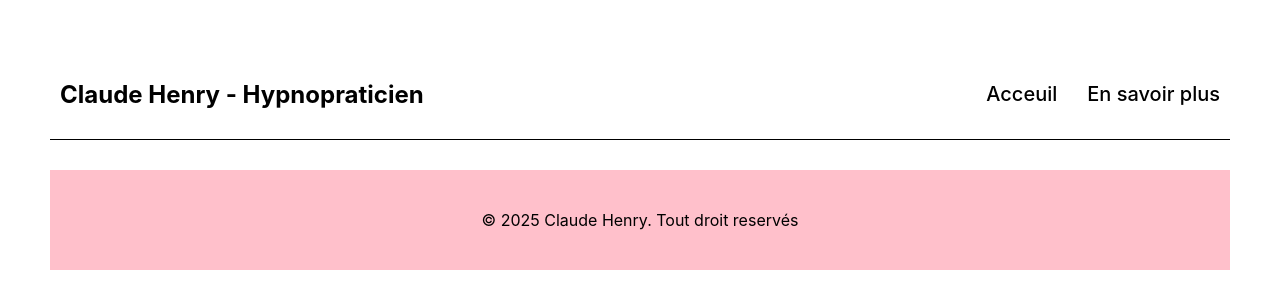
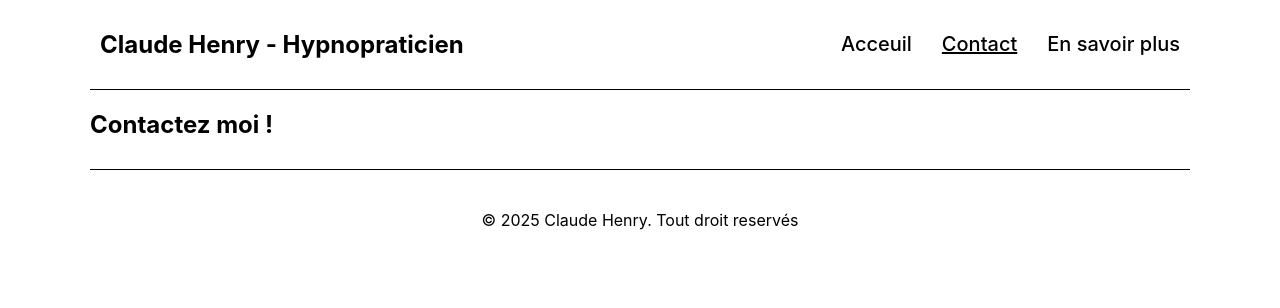
Before and after one commit to Wesleydu29/Claude_Henry, a React (Create React App) app: page /Contact in a window 1280 px wide. Shown: the top 308 px of the page. Built offline with nearby package versions, Linux system fonts and the light colour scheme.

Commit message:
nouvelle mise à jour du site, création d'une page contact

```diff
--- a/src/App.js
+++ b/src/App.js
@@ -1,6 +1,7 @@
 
 import { BrowserRouter as Router, Routes, Route } from "react-router-dom";
 import Home from "./pages/Home";
+import Contact from "./pages/Contact";
 import LearnMore from "./pages/LearnMore";
 import Footer from "./components/Footer";
 import Header from "./components/Header";
@@ -11,6 +12,7 @@ function App() {
       <main>
         <Routes>
           <Route path='/' element={<Home/>}/>
+          <Route path='/Contact' element={<Contact/>}/>
           <Route path='/LearnMore' element={<LearnMore/>}/>
         </Routes>
       </main>
--- a/src/components/Gallery.js
+++ b/src/components/Gallery.js
@@ -10,7 +10,7 @@ function Gallery() {
     return(
         <div className="gallery-container">
             <div className="gallery-title">
-                <h2>Qu'est-ce que l'hypnose</h2>
+                <h2>Qu'est-ce que l'hypnose ?</h2>
                 <p> Découvrez sur quoi l'hypnose peut vous aider</p>
             </div>
             <div className="gallery">
--- a/src/components/Header.js
+++ b/src/components/Header.js
@@ -9,6 +9,7 @@ function Header() {
             <h1>Claude Henry - Hypnopraticien</h1>
             <div className="navbar-link">
                 <NavLink to="/">Acceuil</NavLink>
+                <NavLink to="/Contact">Contact</NavLink>
                 <NavLink to="/LearnMore">En savoir plus</NavLink>
             </div>
         </nav>
--- /dev/null
+++ b/src/components/Infos.js
@@ -0,0 +1,10 @@
+function Infos() {
+    return(
+        <div>
+            <h2>Contactez moi ! </h2>
+
+        </div>
+    );
+};
+
+export default Infos;
--- a/src/index.css
+++ b/src/index.css
@@ -5,7 +5,8 @@ body {
     sans-serif;
   -webkit-font-smoothing: antialiased;
   -moz-osx-font-smoothing: grayscale;
-  padding: 50px;
+  padding-left:90px;
+  padding-right: 90px;
 }
 
 code {
--- /dev/null
+++ b/src/pages/Contact.js
@@ -0,0 +1,12 @@
+import Infos from "../components/Infos";
+
+function Contact() {
+    return(
+        <div>
+            <Infos/>
+
+        </div>
+    );
+};
+
+export default Contact;
--- a/src/style/Footer.scss
+++ b/src/style/Footer.scss
@@ -4,6 +4,6 @@
     display: flex;
     justify-content: center;
     align-items: center;
-    background-color: pink;
     margin-top: 30px;
+    border-top: 1px solid #000000;
 }
--- a/src/style/Header.scss
+++ b/src/style/Header.scss
@@ -3,7 +3,7 @@ nav {
     justify-content: space-between;
     align-items: center;
     padding: 10px;
-    border-bottom: 1px solid black;
+    border-bottom: 1px solid #000000;
 
     .navbar-link {
         display: flex;
--- a/src/style/Summary.scss
+++ b/src/style/Summary.scss
@@ -6,6 +6,7 @@
     margin-top: 50px;
     gap: 20px;
     background-color: bisque;
+    padding: 10px;
 
     img{
         width: 200px;
```
Also changed, not shown: src/components/Test.js (deleted, +0 -51 lines).
